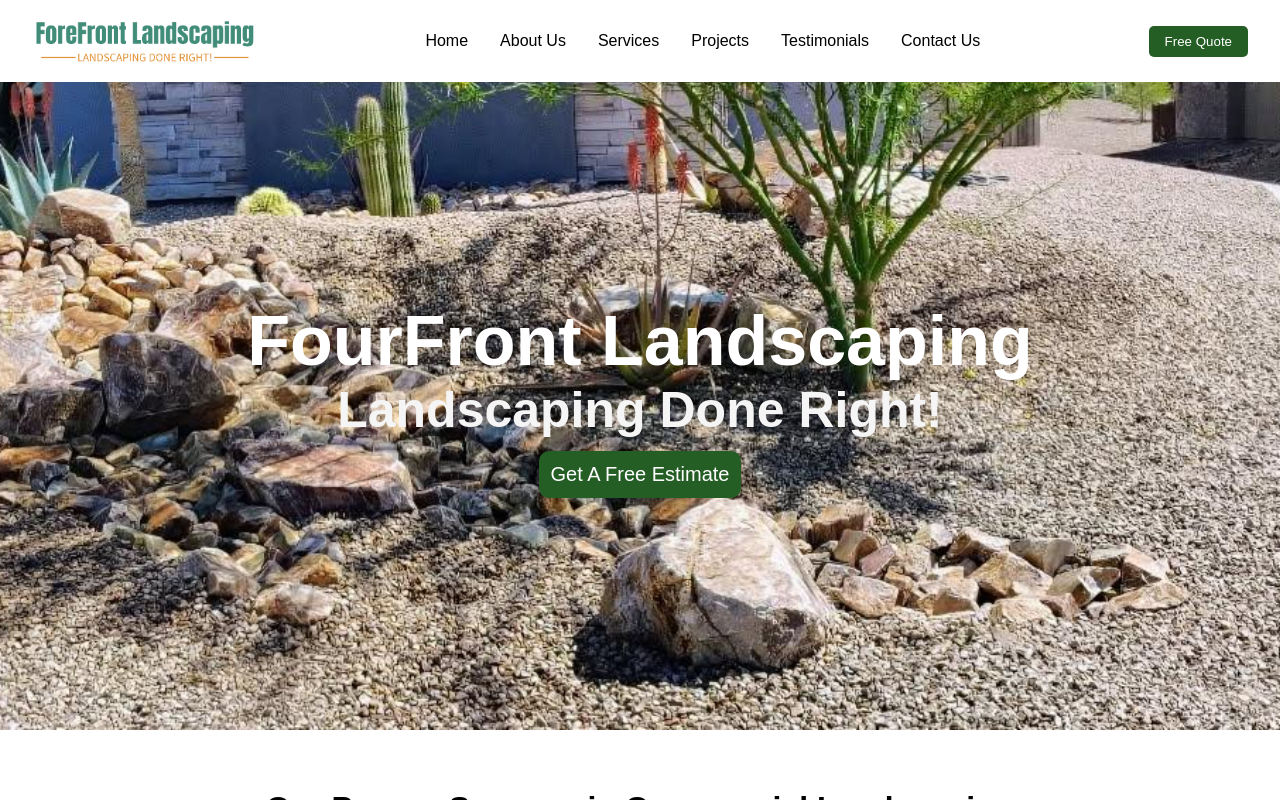
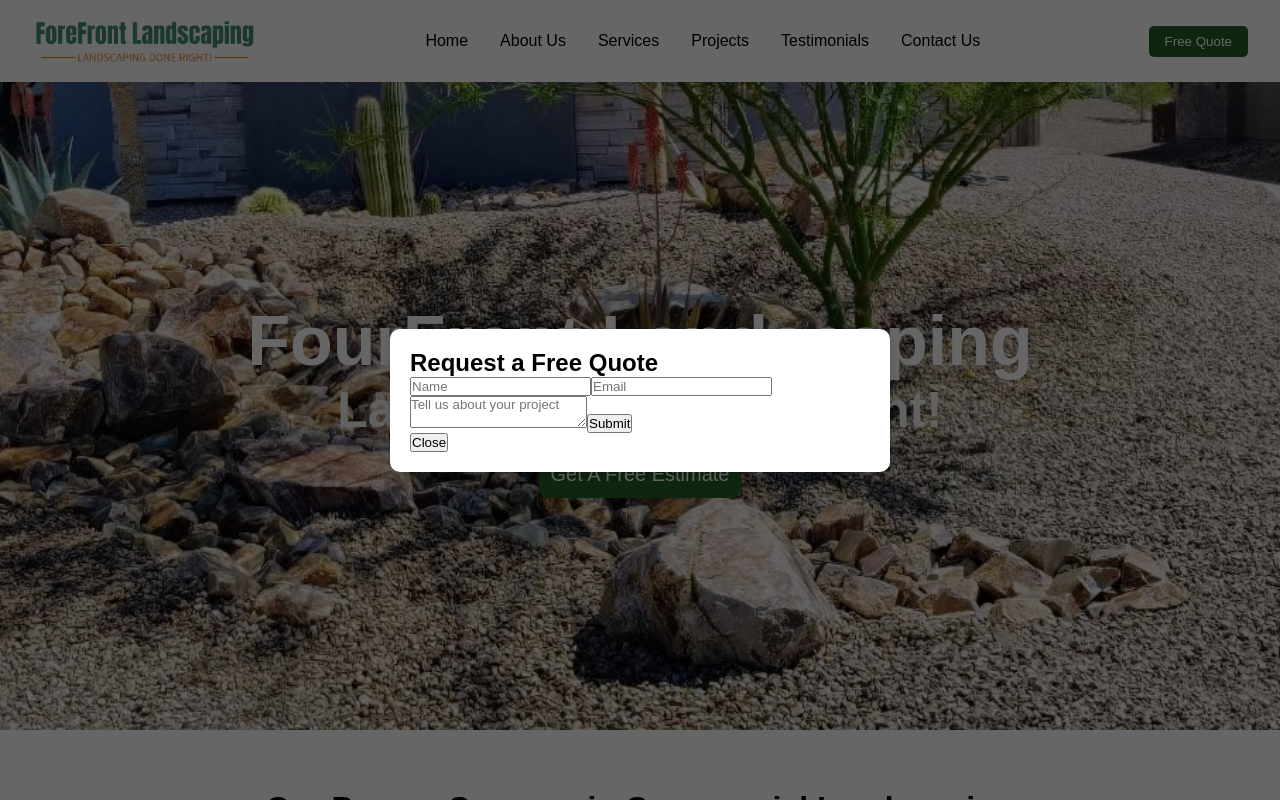
Before and after one commit to bkwilliamsmerncode/commercial-landscaping, a React (Create React App) app: page / in a window 1280 px wide. Both pictures are taken after a click on the button "Free Quote". Shown: the top 800 px of the page. Built offline with nearby package versions, Linux system fonts and the light colour scheme.

Commit message:
added the first modal

```diff
--- /dev/null
+++ b/src/Components/Modal/Modal.css
@@ -0,0 +1,21 @@
+.modalMain {
+    position: fixed;
+    top: 0;
+    left: 0;
+    width: 100%;
+    height: 100vh;
+    background-color: rgba(0, 0, 0, 0.6);
+    display: flex;
+    justify-content: center;
+    align-items: center;
+    z-index: 999;
+  }
+
+.modalContent {
+    background-color: white;
+    padding: 20px;
+    border-radius: 10px;
+    width: 90%;
+    max-width: 500px;
+    box-shadow: 0 4px 8px rgba(0, 0, 0, 0.2);
+}
--- /dev/null
+++ b/src/Components/Modal/Modal.jsx
@@ -0,0 +1,21 @@
+import React from 'react';
+import './Modal.css';
+
+const Modal = ({ onClose }) => {
+  return (
+    <div className="modalMain" onClick={onClose}>
+      <div className="modalContent" onClick={(e) => e.stopPropagation()}>
+        <h2>Request a Free Quote</h2>
+        <form>
+          <input type="text" placeholder="Name" />
+          <input type="email" placeholder="Email" />
+          <textarea placeholder="Tell us about your project" />
+          <button type="submit">Submit</button>
+        </form>
+        <button onClick={onClose}>Close</button>
+      </div>
+    </div>
+  );
+};
+
+export default Modal;
--- a/src/Components/Navbar/Navbar.jsx
+++ b/src/Components/Navbar/Navbar.jsx
@@ -4,13 +4,19 @@ import './Navbar.css';
 import { LuMenu } from "react-icons/lu";
 import { IoClose } from "react-icons/io5";
 import logo from "../../Assets/logo.png"
+import Modal from '../Modal/Modal';
 
 
 const Navbar = () => {
   const [isOpen, setIsOpen] = useState(false);
   const [activePage, setActivePage] = useState(null);
   const [scrolled, setScrolled] = useState(false);
+  const [showModal, setShowModal] = useState(false);
   const navigate = useNavigate();
+
+  const handleModal = () => {
+    setShowModal(!showModal);
+  }
 
   const toggleMenu = () => {
     setIsOpen(!isOpen);
@@ -39,6 +45,7 @@ const Navbar = () => {
 
   return (
     <>
+{showModal && <Modal onClose={handleModal} />}
       <nav className={`navbar ${scrolled ? 'scrolled' : ''}`}>
         <div className="logo">
           <img src={logo} alt="company logo" className='logo' />
@@ -61,7 +68,7 @@ const Navbar = () => {
             </li>
           ))}
         </ul>
-        <button className="cta-button">Free Quote</button>
+        <button className="cta-button" onClick={handleModal}>Free Quote</button>
         <div className="hamburger" onClick={toggleMenu}>
         <LuMenu />
         </div>
@@ -89,7 +96,8 @@ const Navbar = () => {
                 </li>
               ))}
             </ul>
-            <button className="cta-button modal-button">Sign Up</button>
+            <button className="cta-button" onClick={handleModal}>Free Quote</button>
+            {showModal && <Modal onClose={() => setShowModal(false)} />}
           </div>
         </div>
       )}
```
